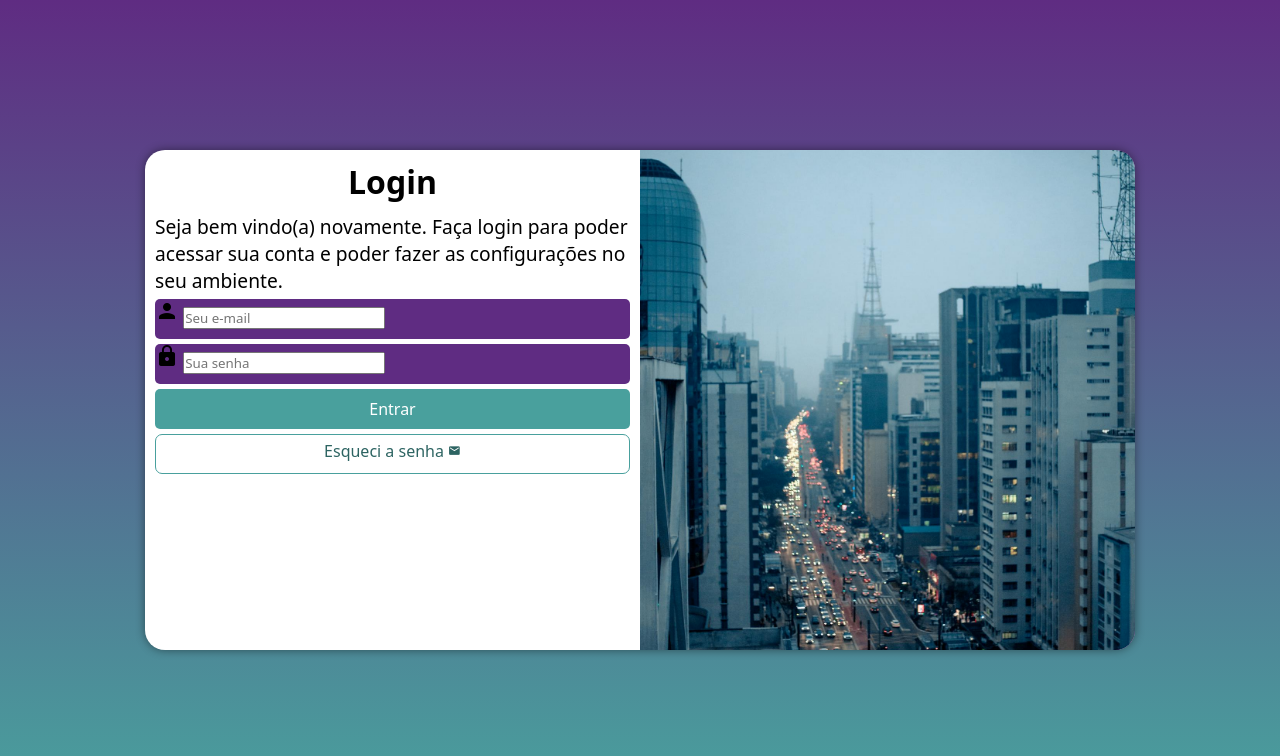
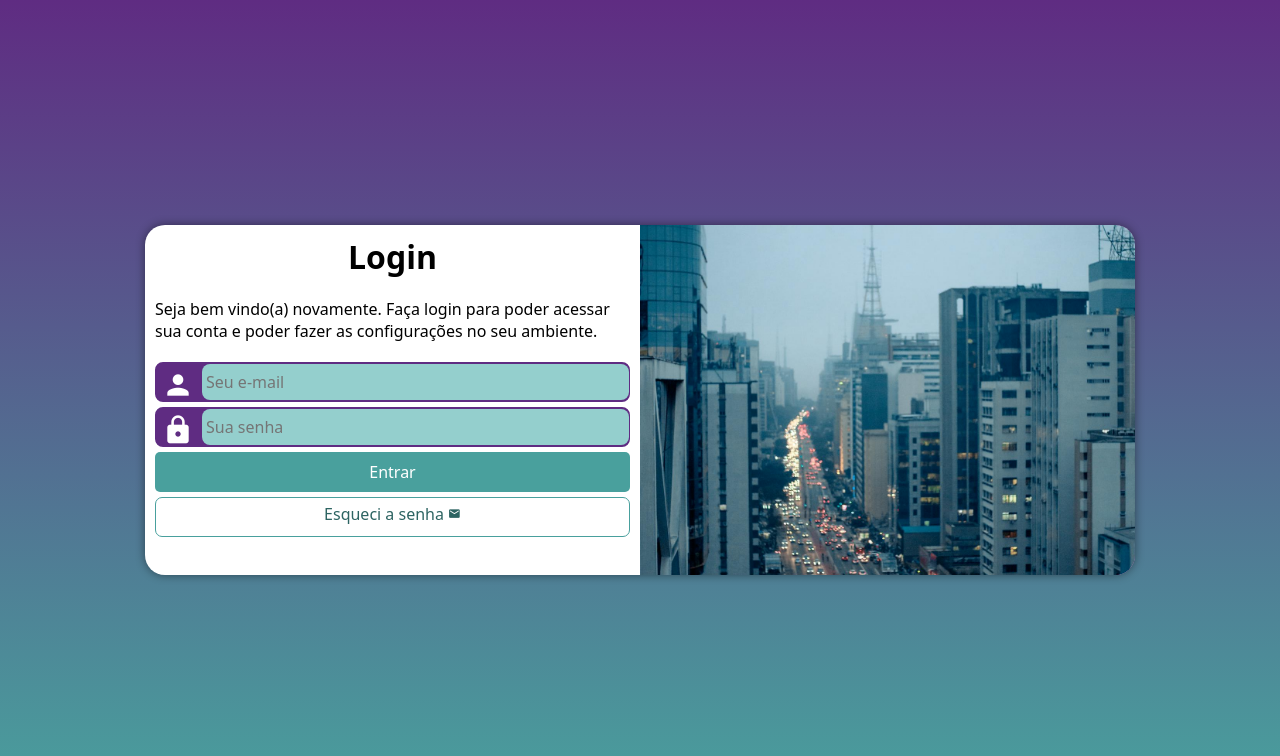
Before and after one commit to matheuspedrodev/projeto-login, a plain HTML site: page index.html in a window 1280 px wide. Drawn offline with Linux system fonts and the light colour scheme.

Commit message:
Projeto finalizado

```diff
--- a/estilos/media-query.css
+++ b/estilos/media-query.css
@@ -1,12 +1,13 @@
 @charset "UTF-8";
 
 @media screen and (min-width: 768px) and (max-width: 992px) {
-    body {
+    body { /* configuração para tablet */
         background-image: linear-gradient(to top, #49a09d, #5f2c82);
     }
 
     section#login {
         width: 80vw;
+        height: 280px;
     }
 
     section#login > div#imagem {
@@ -28,6 +29,7 @@
 
     section#login {
         width: 990px;
+        height: 350px;
     }
 
     section#login > div#imagem {
@@ -46,6 +48,7 @@
     }
 
     div#formulario > p {
-        font-size: 1.2em;
+        font-size: 1em;
+        margin: 20px 0px;
     }
 }
--- a/estilos/style.css
+++ b/estilos/style.css
@@ -66,12 +66,35 @@ form > div.campo {
     display: block;
     width: 100%;
     height: 40px;
-    border-radius: 5px;
+    border-radius: 8px;
     margin: 5px 0px;
+    border: 2px solid #5f2c82;
 }
 
 div.campo > label {
     display: none;
+}
+
+div.campo > span {
+    color: white;
+    font-size: 2em;
+    width: 40px;
+    padding: 5px;
+}
+
+div.campo > input {
+    background-color: #94cfcd;
+    font-size: 1em;
+    height: 100%;
+    border: 0px;
+    border-radius: 8px;
+    padding: 4px;
+    width: calc(100% - 44px);
+    transform: translate( 45px, -42px);
+}
+
+div.campo > input:focus-within {
+    background-color: white;
 }
 
 form > input[type=submit] {
```
